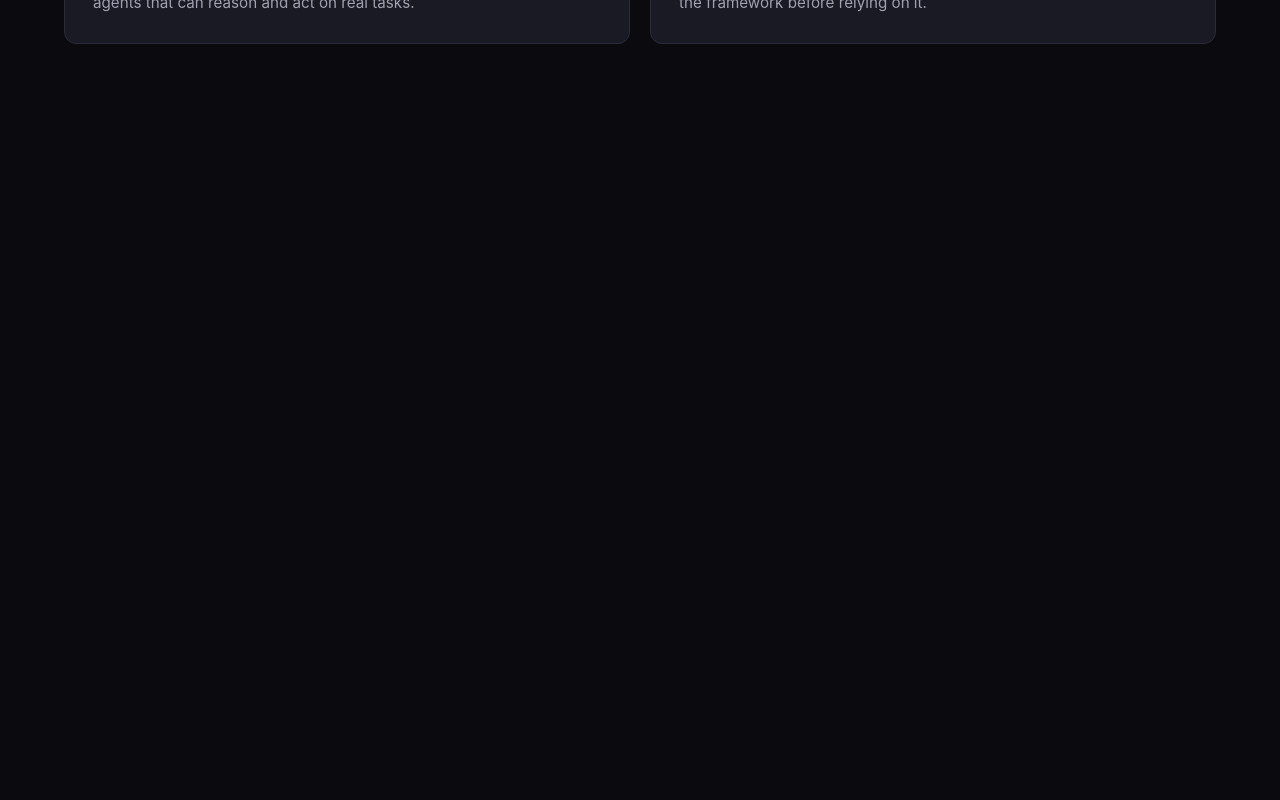
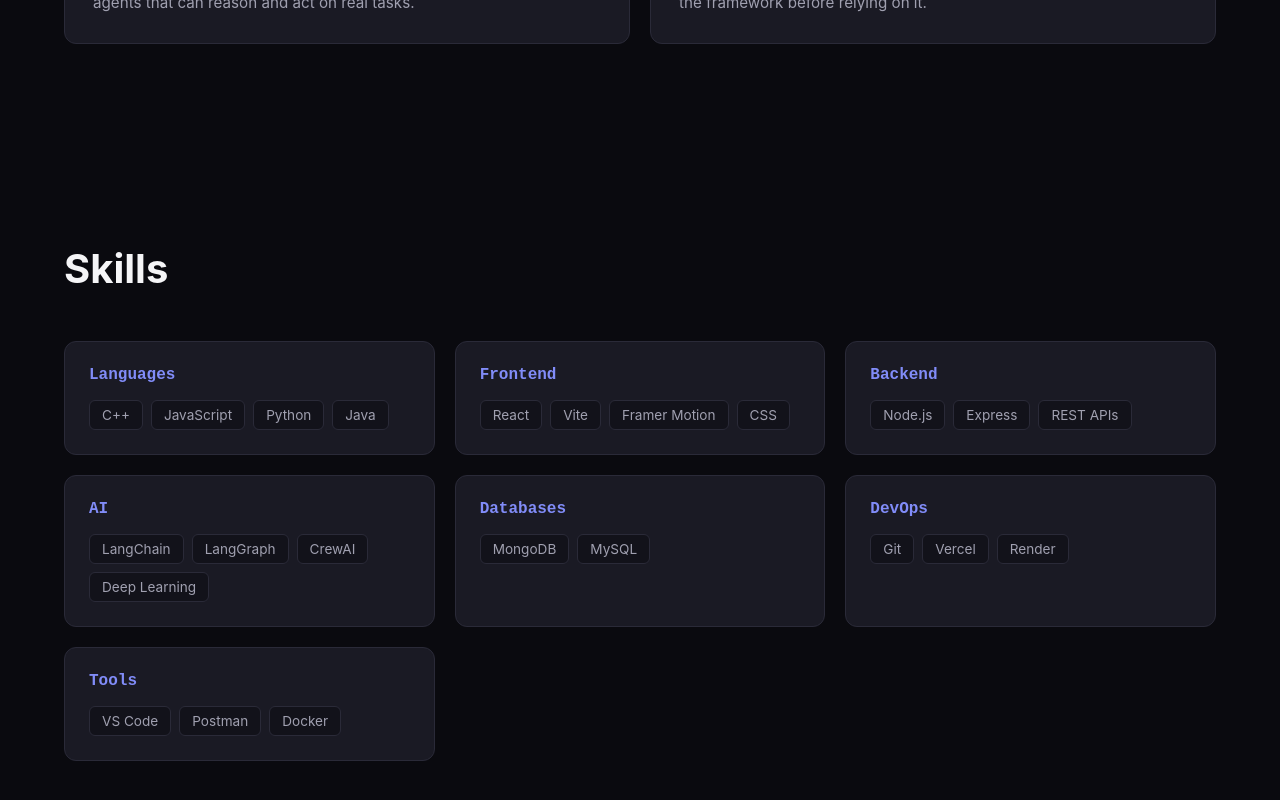
Before and after one commit to Mayankkvv/portfolio, a React app: page / in a window 1280 px wide. Shown: the part 1252-2052 px from the top of the page. Before the commit the page ends 1396 px from the top, so only its background shows below. Built offline with nearby package versions, Linux system fonts and the light colour scheme; the HTML template or start-up script is replaced by a standard one.

Commit message:
Add Skills section grouped by category

```diff
--- /dev/null
+++ b/src/components/Skills.css
@@ -0,0 +1,57 @@
+.skills {
+  max-width: var(--max-content-width);
+  margin: 0 auto;
+  padding: 100px 24px;
+}
+
+.skills-grid {
+  display: grid;
+  grid-template-columns: repeat(3, 1fr);
+  gap: 20px;
+}
+
+.skills-card {
+  background: var(--color-surface);
+  border: 1px solid var(--color-border);
+  border-radius: 12px;
+  padding: 24px;
+  transition: border-color 0.2s ease;
+}
+
+.skills-card:hover {
+  border-color: var(--color-accent);
+}
+
+.skills-card h3 {
+  font-size: 1rem;
+  color: var(--color-accent-hover);
+  margin-bottom: 16px;
+  font-family: var(--font-mono);
+}
+
+.skills-tags {
+  display: flex;
+  flex-wrap: wrap;
+  gap: 8px;
+}
+
+.skill-tag {
+  background: var(--color-bg-secondary);
+  border: 1px solid var(--color-border);
+  color: var(--color-text-secondary);
+  font-size: 0.85rem;
+  padding: 6px 12px;
+  border-radius: 6px;
+}
+
+@media (max-width: 900px) {
+  .skills-grid {
+    grid-template-columns: repeat(2, 1fr);
+  }
+}
+
+@media (max-width: 600px) {
+  .skills-grid {
+    grid-template-columns: 1fr;
+  }
+}
--- /dev/null
+++ b/src/components/Skills.jsx
@@ -0,0 +1,42 @@
+import { motion } from 'framer-motion'
+import './Skills.css'
+
+const skillGroups = [
+  { category: 'Languages', items: ['C++', 'JavaScript', 'Python', 'Java'] },
+  { category: 'Frontend', items: ['React', 'Vite', 'Framer Motion', 'CSS'] },
+  { category: 'Backend', items: ['Node.js', 'Express', 'REST APIs'] },
+  { category: 'AI', items: ['LangChain', 'LangGraph', 'CrewAI', 'Deep Learning'] },
+  { category: 'Databases', items: ['MongoDB', 'MySQL'] },
+  { category: 'DevOps', items: ['Git', 'Vercel', 'Render'] },
+  { category: 'Tools', items: ['VS Code', 'Postman', 'Docker'] },
+]
+
+function Skills() {
+  return (
+    <section id="skills" className="skills">
+      <h2 className="section-title">Skills</h2>
+      <div className="skills-grid">
+        {skillGroups.map((group, i) => (
+          <motion.div
+            key={group.category}
+            className="skills-card"
+            initial={{ opacity: 0, y: 24 }}
+            whileInView={{ opacity: 1, y: 0 }}
+            viewport={{ once: true, amount: 0.3 }}
+            transition={{ duration: 0.5, delay: i * 0.08 }}
+            whileHover={{ y: -6 }}
+          >
+            <h3>{group.category}</h3>
+            <div className="skills-tags">
+              {group.items.map((item) => (
+                <span key={item} className="skill-tag">{item}</span>
+              ))}
+            </div>
+          </motion.div>
+        ))}
+      </div>
+    </section>
+  )
+}
+
+export default Skills
--- a/src/pages/Home.jsx
+++ b/src/pages/Home.jsx
@@ -1,11 +1,13 @@
 import Hero from '../components/Hero'
 import About from '../components/About'
+import Skills from '../components/Skills'
 
 function Home() {
   return (
     <div>
       <Hero />
       <About />
+      <Skills />
     </div>
   )
 }
```
